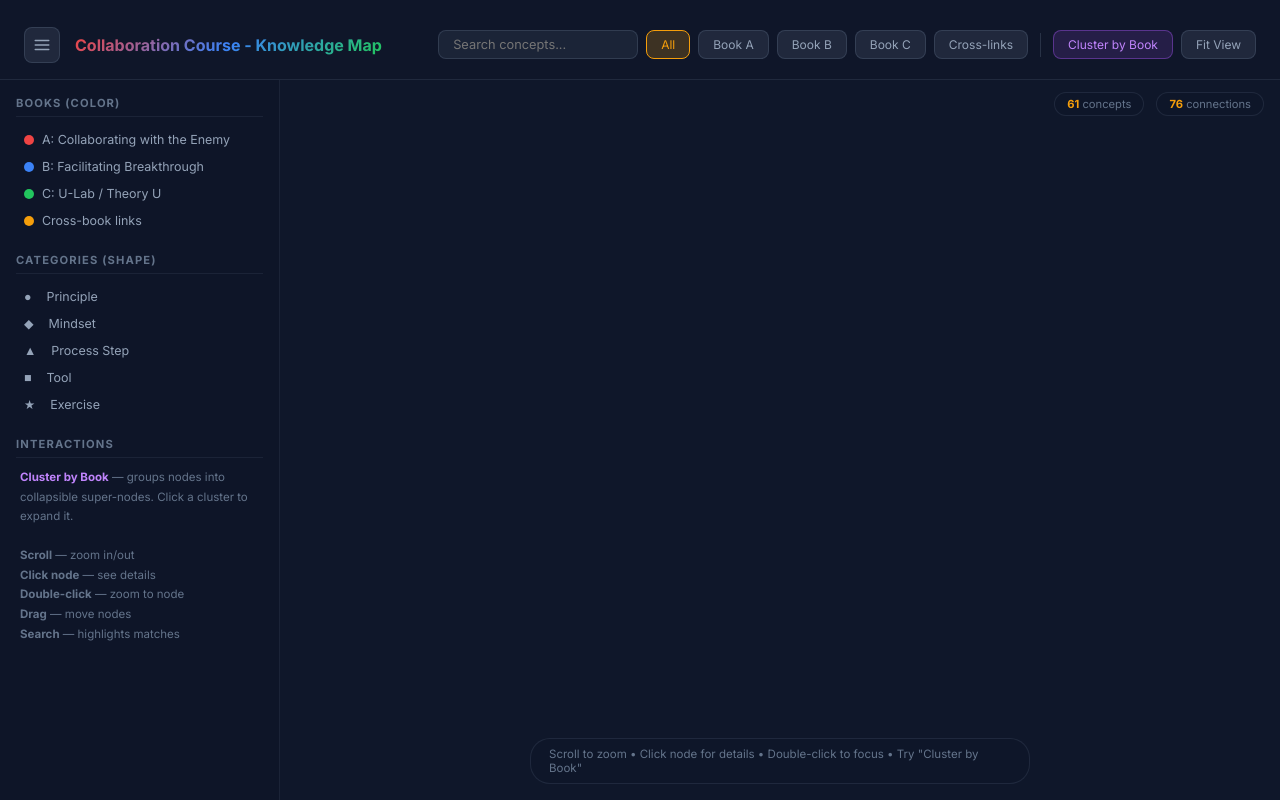
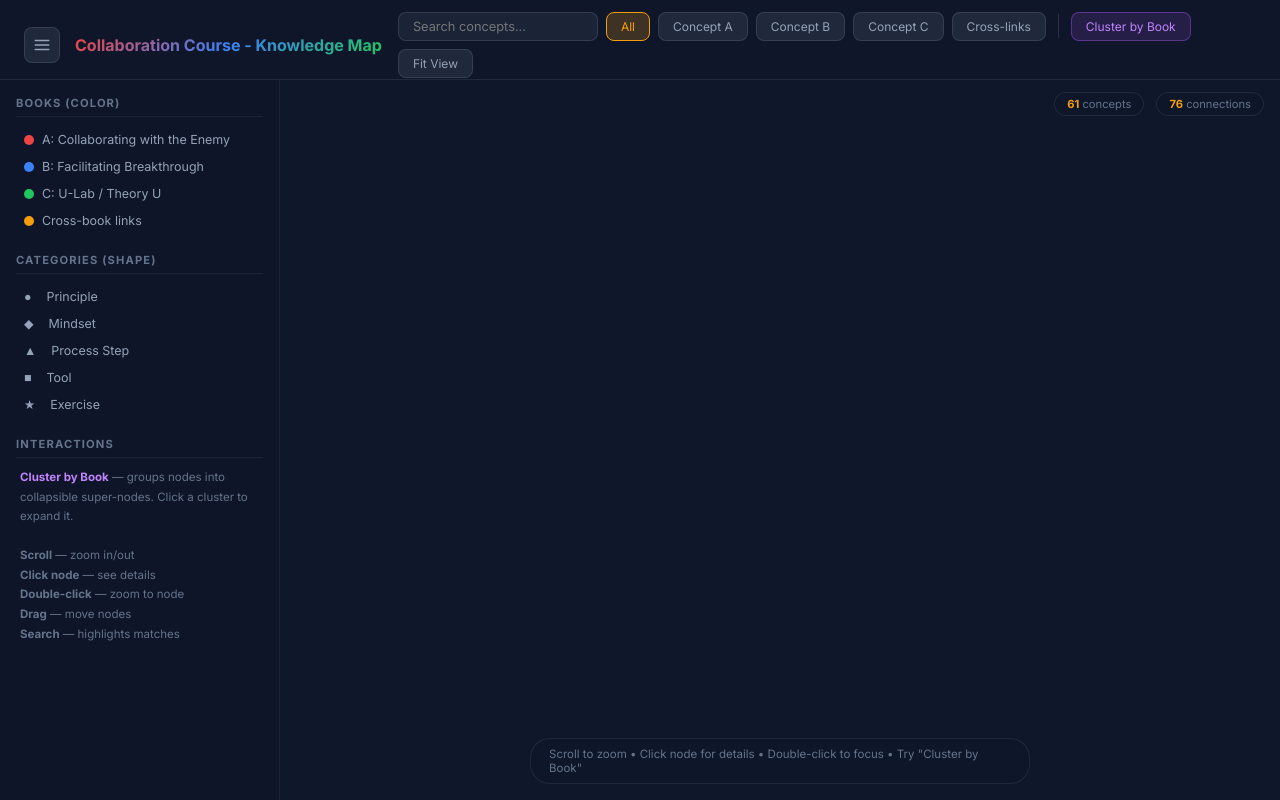
Before and after one commit to DsMachines/collaboration-graph-v1, a plain HTML site: page index.html in a window 1280 px wide. Drawn offline with nearby package versions, Linux system fonts and the light colour scheme.

Commit message:
button text update

```diff
--- a/index.html
+++ b/index.html
@@ -314,9 +314,9 @@
             <div class="topbar-controls">
                 <input type="text" id="search-input" placeholder="Search concepts..." oninput="searchNodes(this.value)">
                 <button class="btn active" onclick="filterBy('all', this)">All</button>
-                <button class="btn" onclick="filterBy('A', this)">Book A</button>
-                <button class="btn" onclick="filterBy('B', this)">Book B</button>
-                <button class="btn" onclick="filterBy('C', this)">Book C</button>
+                <button class="btn" onclick="filterBy('A', this)">Concept A</button>
+                <button class="btn" onclick="filterBy('B', this)">Concept B</button>
+                <button class="btn" onclick="filterBy('C', this)">Concept C</button>
                 <button class="btn" onclick="filterBy('cross', this)">Cross-links</button>
                 <span style="width:1px;height:24px;background:rgba(100,116,139,0.3);margin:0 4px;"></span>
                 <button class="btn cluster-btn" id="cluster-toggle" onclick="toggleClustering()">Cluster by
```
